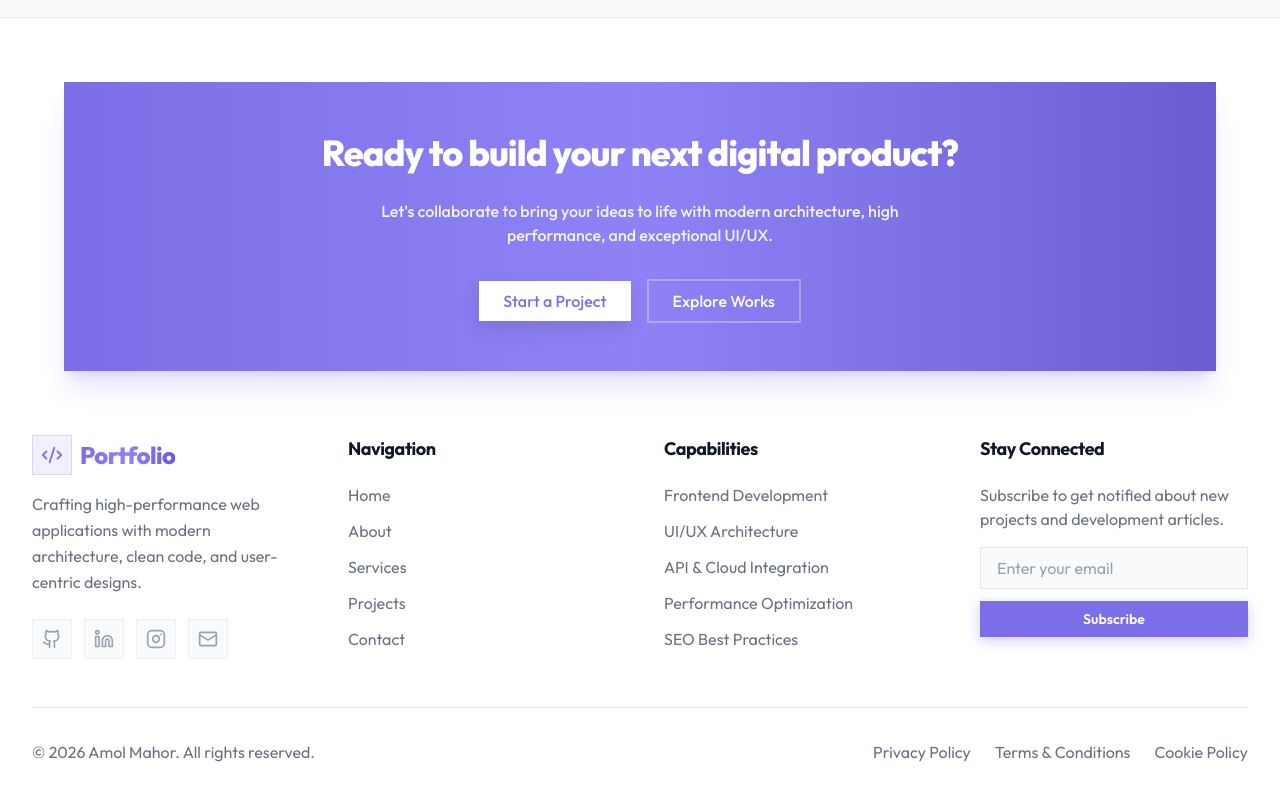
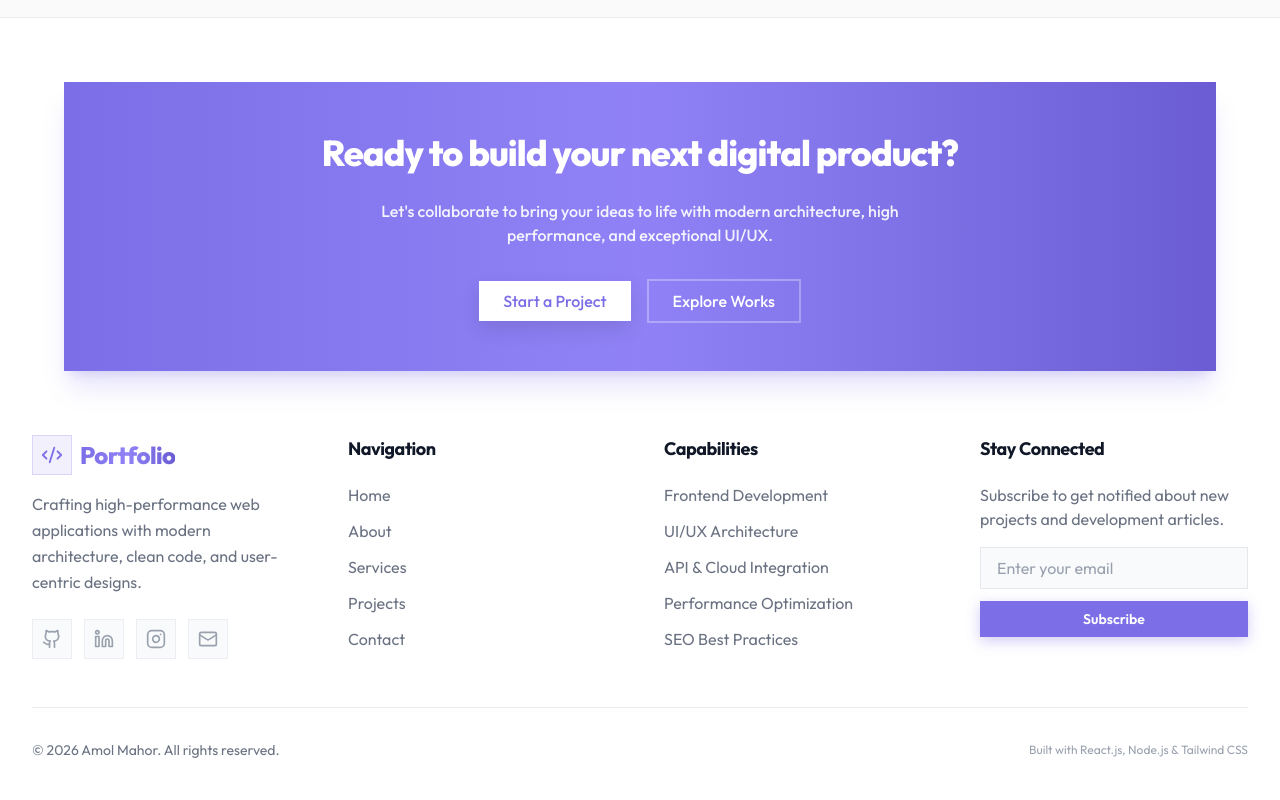
Before and after one commit to amolmahor50/portfolio, a React (Vite) app: page / in a window 1280 px wide. Shown: the part 4851-5651 px from the top of the page. Built offline with nearby package versions, Linux system fonts and the light colour scheme.

Commit message:
chore: remove privacy policy, terms, and cookie policy links from footer

```diff
--- a/src/layout/Footer.jsx
+++ b/src/layout/Footer.jsx
@@ -140,24 +140,15 @@ const Footer = () => {
 
             </PageLayout>
 
-            {/* COPYRIGHT & LEGAL LINKS (QuirGO Style Bottom) */}
+            {/* COPYRIGHT BOTTOM */}
             <PageLayout>
-                <div className="pt-8 border-t border-gray-200/80 flex flex-col md:flex-row items-center justify-between gap-4 text-sm md:text-base text-gray-500">
+                <div className="pt-8 border-t border-gray-200/80 flex flex-col sm:flex-row items-center justify-between gap-3 text-sm text-gray-500 text-center sm:text-left">
                     <p>
                         © {new Date().getFullYear()} Amol Mahor. All rights reserved.
                     </p>
-
-                    <div className="flex items-center space-x-6">
-                        <Link to="/" className="hover:text-gray-900 transition-colors">
-                            Privacy Policy
-                        </Link>
-                        <Link to="/" className="hover:text-gray-900 transition-colors">
-                            Terms &amp; Conditions
-                        </Link>
-                        <Link to="/" className="hover:text-gray-900 transition-colors">
-                            Cookie Policy
-                        </Link>
-                    </div>
+                    <p className="text-xs text-gray-400">
+                        Built with React.js, Node.js &amp; Tailwind CSS
+                    </p>
                 </div>
             </PageLayout>
 
--- a/src/layout/Navbar.jsx
+++ b/src/layout/Navbar.jsx
@@ -91,7 +91,7 @@ const Navbar = () => {
                             to={link.path}
                             onClick={() => setIsOpen(false)}
                             className={({ isActive }) =>
-                                `flex items-center justify-between border-b border-gray-100 pb-3 text-sm transition-all duration-300 ${isActive ? 'text-primary' : 'text-muted-foreground hover:bg-muted'
+                                `flex items-center justify-between border-b border-gray-100 pb-3 text-base transition-all duration-300 ${isActive ? 'text-primary' : 'text-muted-foreground hover:bg-muted'
                                 }`
                             }
                         >
```
Also changed, not shown: 1 other file (tests, documents, lock files or other folders).
